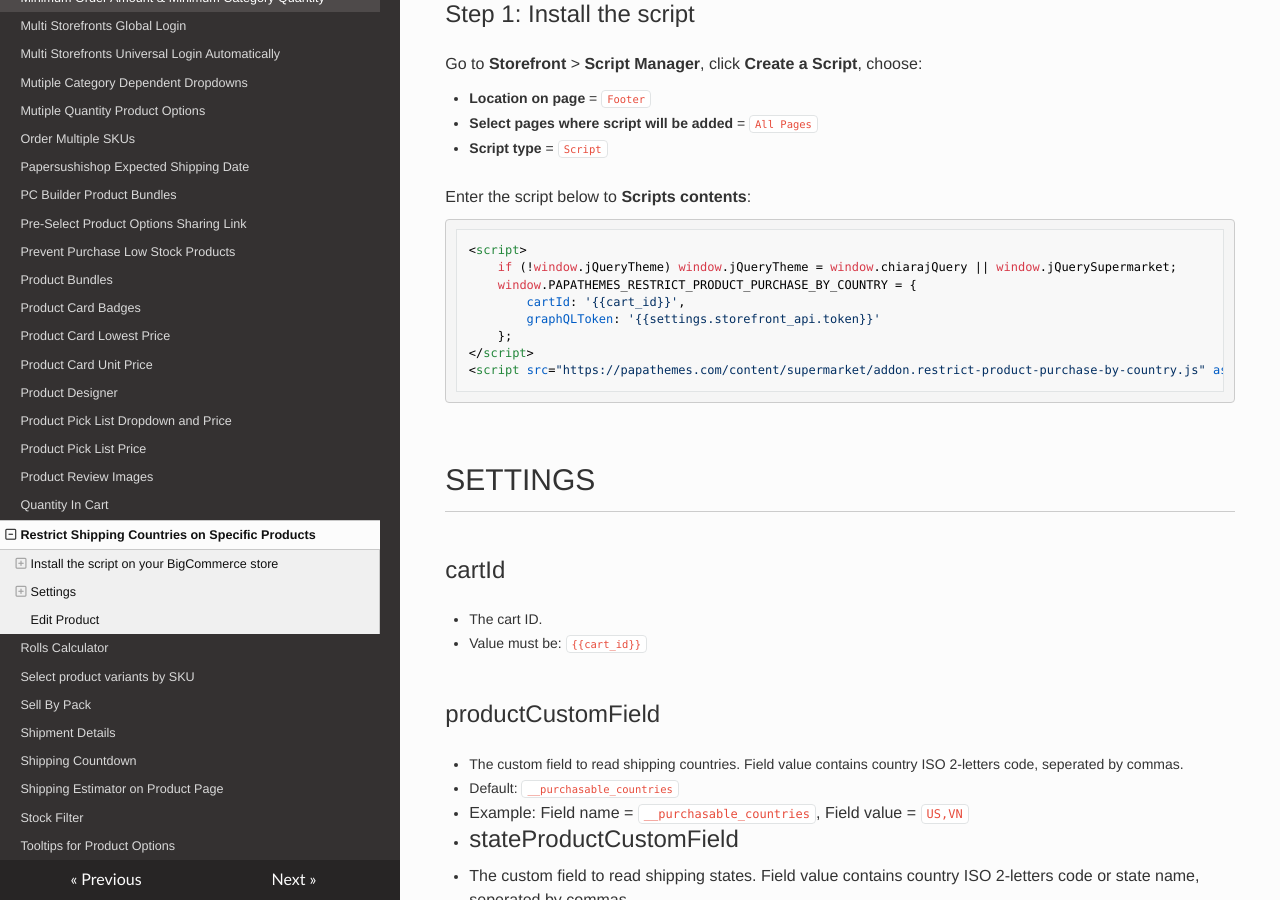
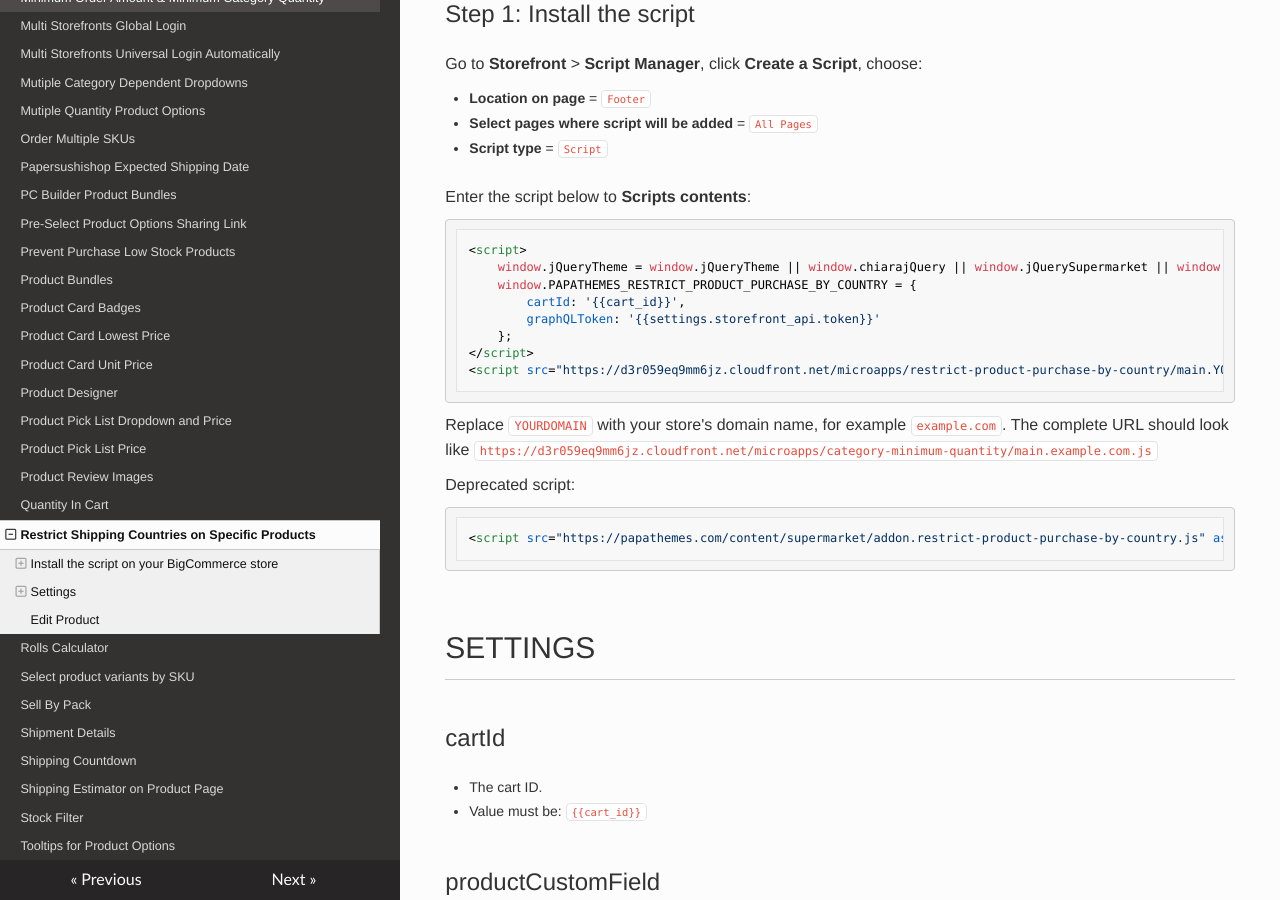
Before and after one commit to tvlgiao/bc-addons-docs, an MkDocs documentation site: the page built from docs/restrict-shipping-countries-on-specific-products.md, in a window 1280 px wide and 900 px high, scrolled down 932 px. Built offline with MkDocs 1.6.1, drawn with Linux system fonts in a browser that asks for light colours; nearby versions of some CDN libraries.

Commit message:
Update Restrict Shipping Countries on Specific Products

````diff
--- a/docs/restrict-shipping-countries-on-specific-products.md
+++ b/docs/restrict-shipping-countries-on-specific-products.md
@@ -22,12 +22,21 @@ Enter the script below to **Scripts contents**:
 
 ```html
 <script>
-    if (!window.jQueryTheme) window.jQueryTheme = window.chiarajQuery || window.jQuerySupermarket;
+    window.jQueryTheme = window.jQueryTheme || window.chiarajQuery || window.jQuerySupermarket || window.jQuery;
     window.PAPATHEMES_RESTRICT_PRODUCT_PURCHASE_BY_COUNTRY = {
         cartId: '{{cart_id}}',
         graphQLToken: '{{settings.storefront_api.token}}'
     };
 </script>
+<script src="https://d3r059eq9mm6jz.cloudfront.net/microapps/restrict-product-purchase-by-country/main.YOURDOMAIN.js" async defer></script>
+```
+
+Replace `YOURDOMAIN` with your store's domain name, for example `example.com`. The complete URL should look like `https://d3r059eq9mm6jz.cloudfront.net/microapps/category-minimum-quantity/main.example.com.js`
+
+
+Deprecated script:
+
+```html
 <script src="https://papathemes.com/content/supermarket/addon.restrict-product-purchase-by-country.js" async defer></script>
 ```
 
````
